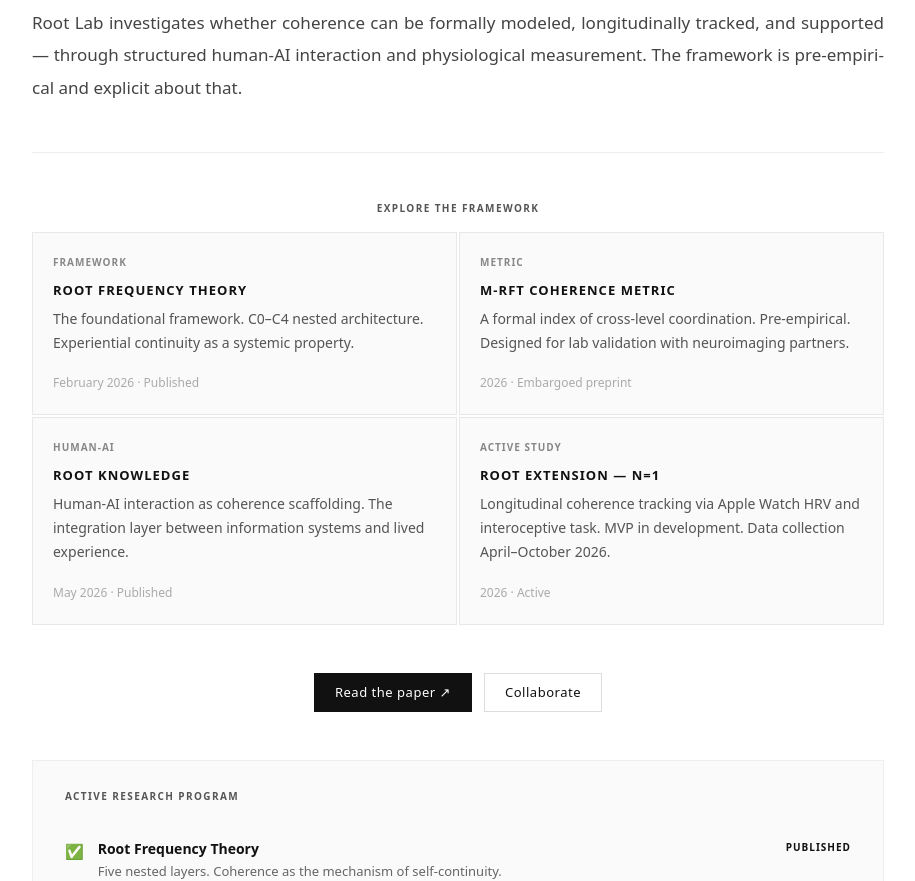
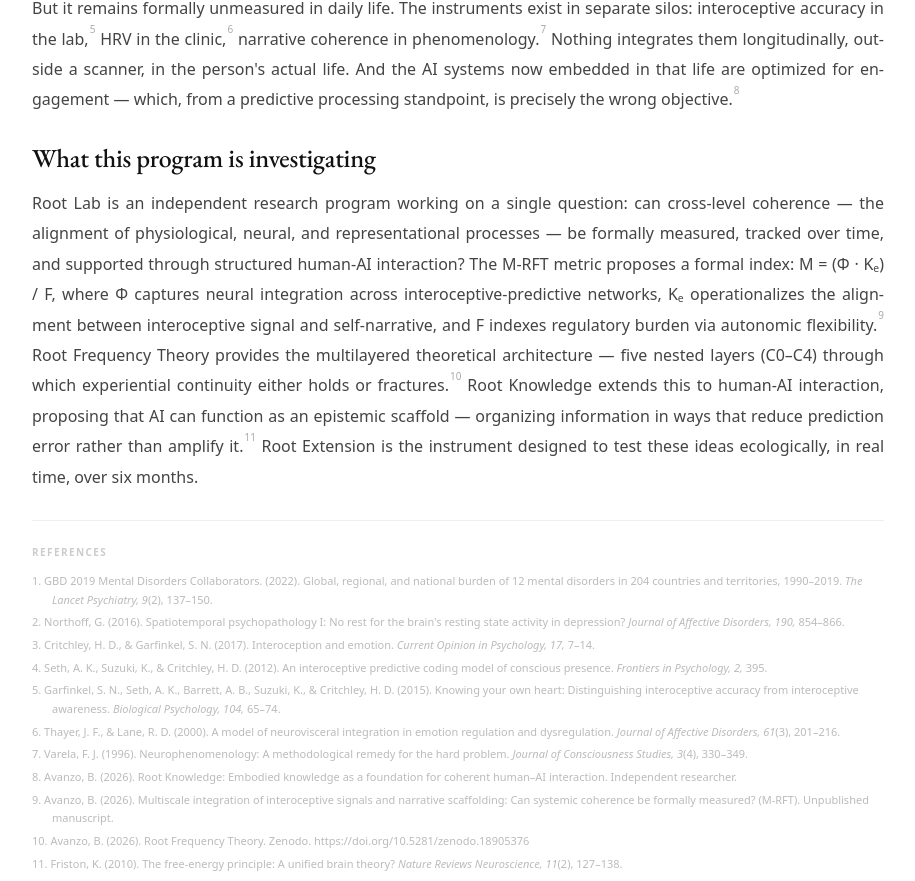
Before and after one commit to biaavanzo/avanzorft.github.io, a Next.js app: page / in a window 1280 px wide. Shown: the part 794-1675 px from the top of the page, without its empty margins (182-1097 px from the left). Built offline with nearby package versions, Linux system fonts and the light colour scheme.

Commit message:
rewrite problem block, references, investigator voice

```diff
--- a/app/page.tsx
+++ b/app/page.tsx
@@ -71,14 +71,34 @@ export default function Home() {
         .problem-block { margin-bottom: 48px; }
         .problem-block h2 {
           font-family: 'EB Garamond', Georgia, serif;
-          font-size: clamp(28px, 4vw, 38px);
-          font-weight: 500; color: #111; margin-bottom: 24px;
-          letter-spacing: -0.01em; line-height: 1.2; text-align: center;
+          font-size: clamp(20px, 2.8vw, 26px);
+          font-weight: 500; color: #111; margin-bottom: 14px;
+          letter-spacing: -0.01em; line-height: 1.2;
         }
         .problem-block p {
-          font-size: 17px; line-height: 1.9; color: #444;
-          font-family: system-ui; margin-bottom: 14px;
+          font-size: 16px; line-height: 1.9; color: #444;
+          font-family: system-ui; margin-bottom: 28px;
           text-align: justify; hyphens: auto;
+        }
+        sup {
+          font-size: 10px; color: #aaa; font-family: system-ui;
+          vertical-align: super; line-height: 0; margin-left: 1px;
+        }
+        .references {
+          border-top: 1px solid #eee; padding-top: 24px; margin-top: 8px;
+        }
+        .references-label {
+          font-size: 10px; font-weight: 600; color: #ccc;
+          text-transform: uppercase; letter-spacing: 0.14em;
+          font-family: system-ui; margin-bottom: 12px;
+        }
+        .ref-list {
+          list-style: none; padding: 0; margin: 0;
+        }
+        .ref-list li {
+          font-size: 11px; color: #bbb; font-family: system-ui;
+          line-height: 1.7; margin-bottom: 4px; padding-left: 20px;
+          text-indent: -20px;
         }
         .cards-section { margin-bottom: 0; }
         .cards-label {
@@ -186,13 +206,33 @@ export default function Home() {
         <div className="section-divider" />
 
         <div className="problem-block">
-          <h2>The coherent self is not a given.</h2>
+
+          <h2>The problem</h2>
           <p>
-            Modern systems optimize for output. Speed. Engagement. Accuracy. What they do not account for is the state of the human producing that output — or the cost of fragmentation across biological, neural, and narrative layers that precedes diagnosis, burnout, and the quiet erosion of self-continuity.
+            Over a billion people are living with a mental health condition<sup>1</sup> — and the gap between what science understands about how the mind breaks down and what clinical tools can actually measure keeps widening. Fragmentation — the loss of coordination between physiological regulation, neural dynamics, and self-narrative — is now recognized as a shared mechanism across anxiety, depression, and dissociation,<sup>2,3</sup> one that precedes symptom onset.<sup>4</sup> But it remains formally unmeasured in daily life. The instruments exist in separate silos: interoceptive accuracy in the lab,<sup>5</sup> HRV in the clinic,<sup>6</sup> narrative coherence in phenomenology.<sup>7</sup> Nothing integrates them longitudinally, outside a scanner, in the person&apos;s actual life. And the AI systems now embedded in that life are optimized for engagement — which, from a predictive processing standpoint, is precisely the wrong objective.<sup>8</sup>
           </p>
+
+          <h2>What this program is investigating</h2>
           <p>
-            Root Lab investigates whether coherence can be formally modeled, longitudinally tracked, and supported — through structured human-AI interaction and physiological measurement. The framework is pre-empirical and explicit about that.
+            Root Lab is an independent research program working on a single question: can cross-level coherence — the alignment of physiological, neural, and representational processes — be formally measured, tracked over time, and supported through structured human-AI interaction? The M-RFT metric proposes a formal index: M = (Φ · K&#x2091;) / F, where Φ captures neural integration across interoceptive-predictive networks, K&#x2091; operationalizes the alignment between interoceptive signal and self-narrative, and F indexes regulatory burden via autonomic flexibility.<sup>9</sup> Root Frequency Theory provides the multilayered theoretical architecture — five nested layers (C0–C4) through which experiential continuity either holds or fractures.<sup>10</sup> Root Knowledge extends this to human-AI interaction, proposing that AI can function as an epistemic scaffold — organizing information in ways that reduce prediction error rather than amplify it.<sup>11</sup> Root Extension is the instrument designed to test these ideas ecologically, in real time, over six months.
           </p>
+
+          <div className="references">
+            <div className="references-label">References</div>
+            <ol className="ref-list">
+              <li>1. GBD 2019 Mental Disorders Collaborators. (2022). Global, regional, and national burden of 12 mental disorders in 204 countries and territories, 1990–2019. <em>The Lancet Psychiatry, 9</em>(2), 137–150.</li>
+              <li>2. Northoff, G. (2016). Spatiotemporal psychopathology I: No rest for the brain&apos;s resting state activity in depression? <em>Journal of Affective Disorders, 190,</em> 854–866.</li>
+              <li>3. Critchley, H. D., &amp; Garfinkel, S. N. (2017). Interoception and emotion. <em>Current Opinion in Psychology, 17,</em> 7–14.</li>
+              <li>4. Seth, A. K., Suzuki, K., &amp; Critchley, H. D. (2012). An interoceptive predictive coding model of conscious presence. <em>Frontiers in Psychology, 2,</em> 395.</li>
+              <li>5. Garfinkel, S. N., Seth, A. K., Barrett, A. B., Suzuki, K., &amp; Critchley, H. D. (2015). Knowing your own heart: Distinguishing interoceptive accuracy from interoceptive awareness. <em>Biological Psychology, 104,</em> 65–74.</li>
+              <li>6. Thayer, J. F., &amp; Lane, R. D. (2000). A model of neurovisceral integration in emotion regulation and dysregulation. <em>Journal of Affective Disorders, 61</em>(3), 201–216.</li>
+              <li>7. Varela, F. J. (1996). Neurophenomenology: A methodological remedy for the hard problem. <em>Journal of Consciousness Studies, 3</em>(4), 330–349.</li>
+              <li>8. Avanzo, B. (2026). Root Knowledge: Embodied knowledge as a foundation for coherent human–AI interaction. Independent researcher.</li>
+              <li>9. Avanzo, B. (2026). Multiscale integration of interoceptive signals and narrative scaffolding: Can systemic coherence be formally measured? (M-RFT). Unpublished manuscript.</li>
+              <li>10. Avanzo, B. (2026). Root Frequency Theory. Zenodo. https://doi.org/10.5281/zenodo.18905376</li>
+              <li>11. Friston, K. (2010). The free-energy principle: A unified brain theory? <em>Nature Reviews Neuroscience, 11</em>(2), 127–138.</li>
+            </ol>
+          </div>
         </div>
 
         <div className="section-divider" />
```
